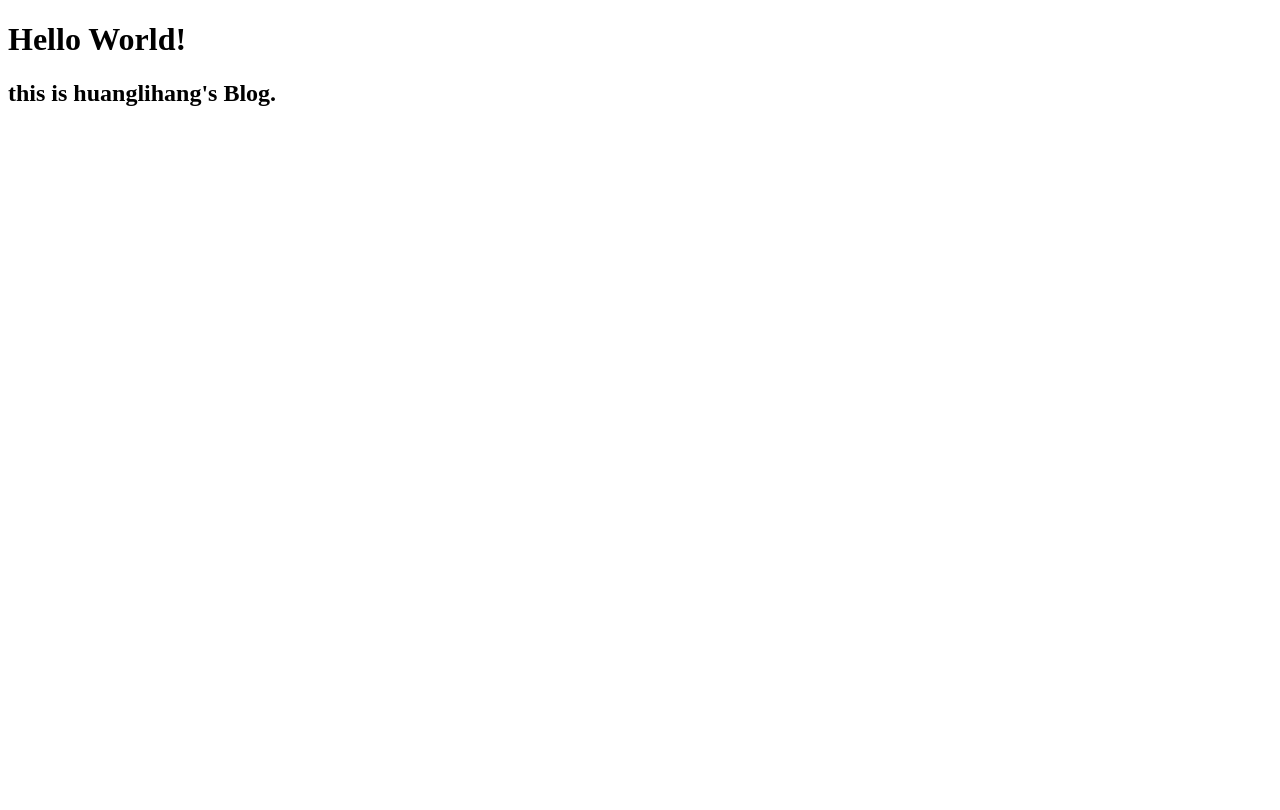
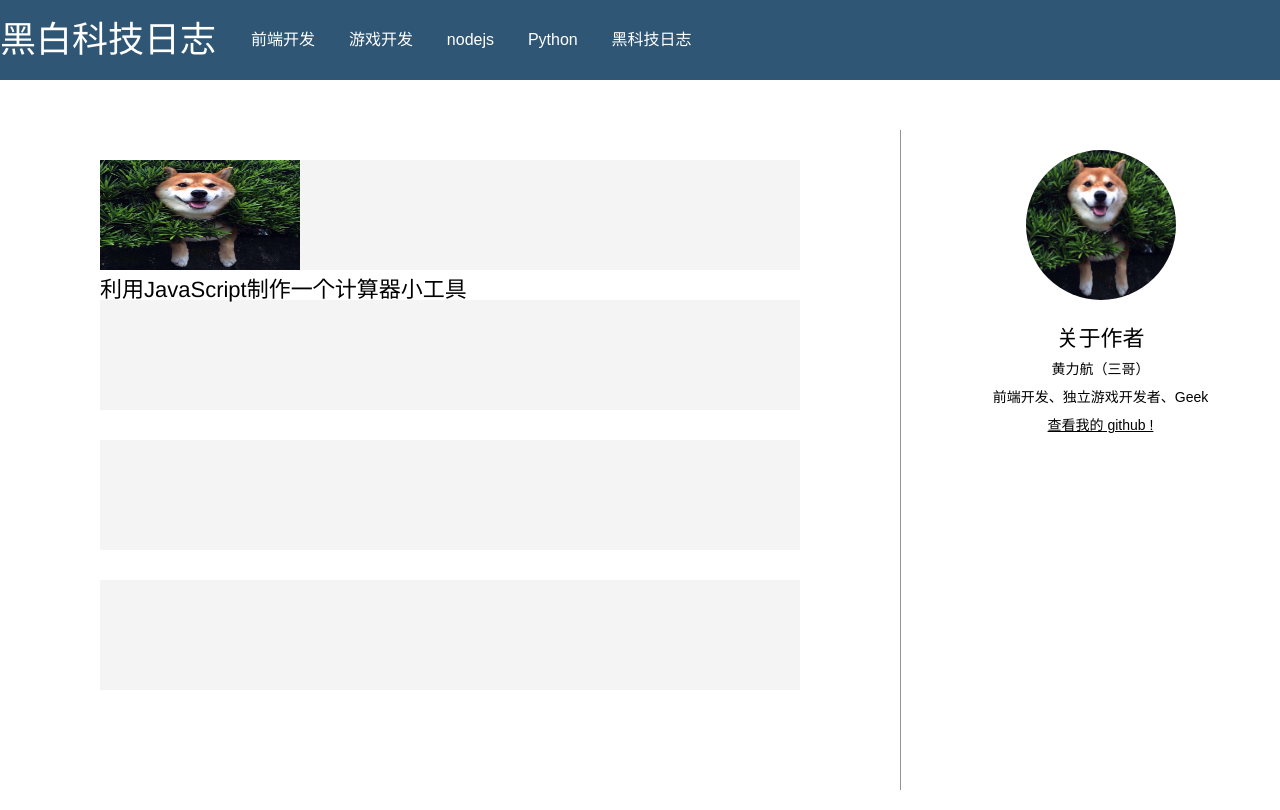
Before and after one commit to lihang-huang/lihang-huang.github.io, a plain HTML site: page index.html in a window 1280 px wide. Drawn offline with Linux system fonts and the light colour scheme.

Commit message:
dev for first push

```diff
--- /dev/null
+++ b/css/index.css
@@ -0,0 +1,114 @@
+header {
+    width: 100%;
+    height: 80px;
+    background-color: #2f5775;
+}
+
+header .wrap {
+    width: 1300px;
+    height: 100%;
+    margin: 0 auto;
+}
+
+header .wrap .title {
+    float: left;
+    height: 100%;
+    line-height: 80px;
+}
+
+header .wrap .title a {
+    font-family: arial;
+    color: #fff;
+}
+
+header .wrap .wrapList {
+    float: left;
+    height: 80px;
+    margin-left: 20px;
+}
+
+header .wrap .wrapList>li {
+    display: inline-block;
+    line-height: 80px;
+    padding: 0 15px;
+    cursor: pointer;
+}
+
+header .wrap .wrapList>li:hover {
+    background-color: #22303c;
+}
+
+header .wrap .wrapList>li>a {
+    font: 16px arial;
+    color: #fff;
+}
+
+.contentBody {
+    width: 1300px;
+    height: 700px;
+    margin: 0 auto;
+    // background-color: #e4e4e4;
+}
+
+.contentBody section {
+	box-sizing: border-box;
+    float: left;
+    width: 900px;
+    height: 660px;
+    margin-top: 50px;
+}
+
+.contentBody section article{
+	width: 700px;
+	height: 110px;
+	margin:30px auto;
+	background-color: #f4f4f4;
+
+}
+
+.contentBody section article .artImg{
+	height: 100%;
+	width: 200px;
+}
+
+.contentBody aside {
+    box-sizing: border-box;
+    width: 400px;
+    height: 660px;
+    float: left;
+    margin-top: 50px;
+    margin-bottom: 20px;
+    // background-color: #f0f0f0;
+    border-left: 1px solid #8f959b;
+}
+
+.contentBody aside .photo {
+    display: block;
+    width: 150px;
+    height: 150px;
+    border-radius: 150px;
+    margin: 0 auto;
+    margin-top: 20px;
+}
+
+.contentBody aside h2 {
+    font: 22px arial;
+    height: 30px;
+    text-align: center;
+    margin-top: 20px;
+    margin-right: auto;
+    margin-left: auto;
+}
+
+.contentBody aside p {
+    font: 14px arial;
+    margin-top: 8px;
+    text-align: center;
+    margin-right: auto;
+    margin-left: auto;
+}
+
+.contentBody aside p a {
+    color: #000;
+    text-decoration: underline;
+}
--- a/index.html
+++ b/index.html
@@ -1,11 +1,45 @@
 <!DOCTYPE html>
 <html lang="en">
+
 <head>
-	<meta charset="UTF-8">
-	<title>Huang Lihang's Blog</title>
+    <meta charset="UTF-8">
+    <title>首页-黑白科技日志</title>
+    <link rel="stylesheet" href="./css/cube.min.css">
+    <link rel="stylesheet" href="./css/index.css">
 </head>
+
 <body>
-	<h1>Hello World!</h1>
-	<h2>this is huanglihang's Blog.</h2>
+    <header>
+        <div class="wrap">
+            <h1 class="title"><a href="">黑白科技日志</a></h1>
+            <ul class="wrapList">
+                <li><a href="">前端开发</a></li>
+                <li><a href="">游戏开发</a></li>
+                <li><a href="">nodejs</a></li>
+                <li><a href="">Python</a></li>
+                <li><a href="">黑科技日志</a></li>
+            </ul>
+        </div>
+    </header>
+    <div class="contentBody">
+        <section>
+        	<article>
+        		<img src="./img/photo.jpeg" alt="" class="artImg">
+        		<h3 class="artTitle">利用JavaScript制作一个计算器小工具</h3>
+        	</article>
+        	<article></article>
+        	<article></article>
+        	<article></article>
+        </section>
+        <aside>
+            <!-- 个人介绍 -->
+            <img src="./img/photo.jpeg" alt="" class="photo">
+            <h2>关于作者</h2>
+            <p>黄力航（三哥）</p>
+            <p>前端开发、独立游戏开发者、Geek</p>
+            <p><a href="https://github.com/lihang-huang">查看我的 github !</a></p>
+        </aside>
+    </div>
 </body>
+
 </html>
```
Also changed, not shown: css/cube.min.css (added), img/photo.jpeg (added).
